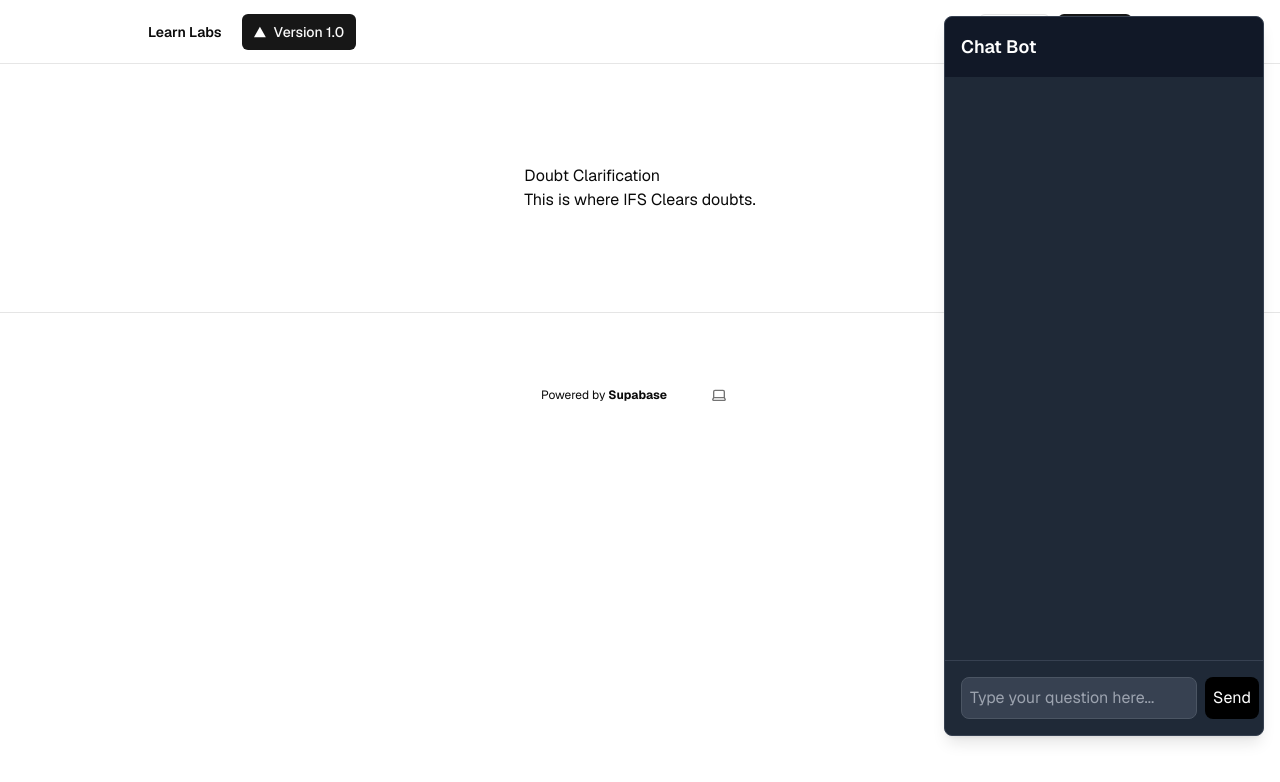
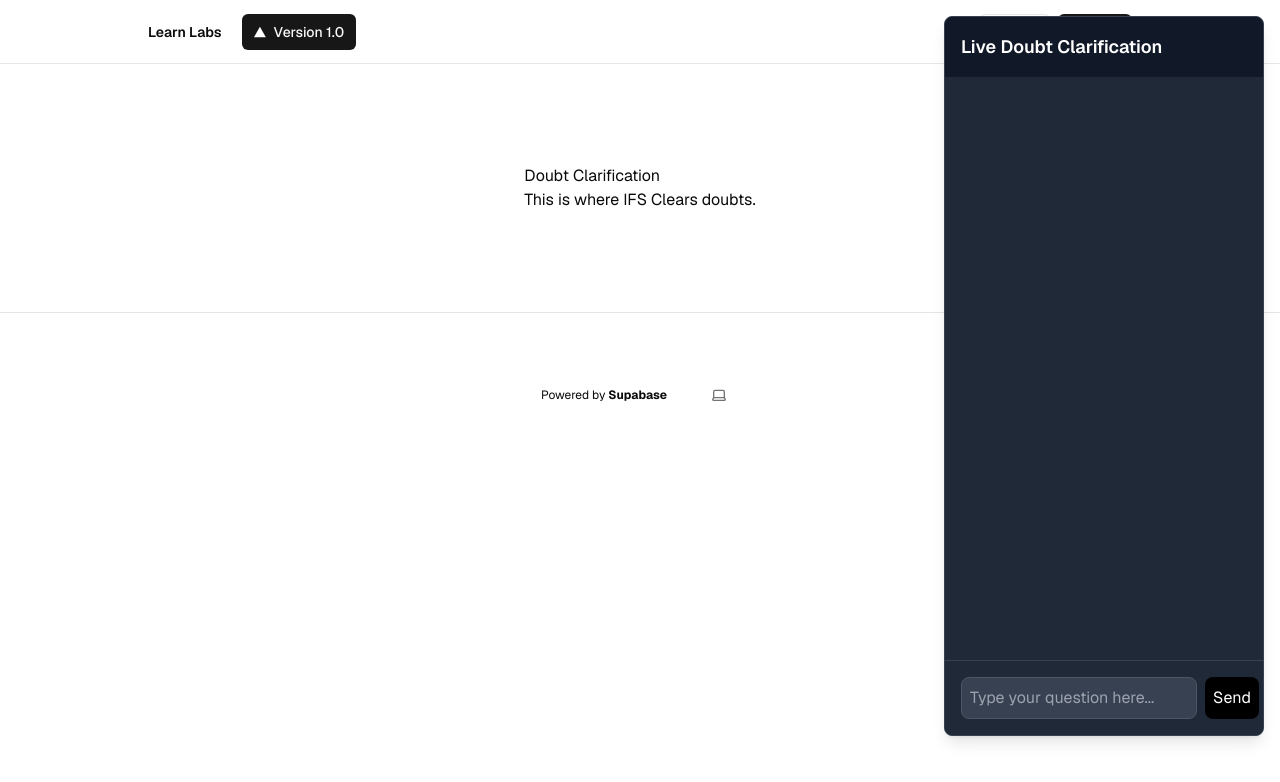
Before and after one commit to Harish3000/Learn-Labs, a Next.js app in the folder next-app/: page /protected/doubt-clarification in a window 1280 px wide. Shown: the top 782 px of the page. Built offline with nearby package versions, Linux system fonts and the light colour scheme; no server answers.

Commit message:
11.1: change headings

```diff
--- a/next-app/app/protected/doubt-clarification/chatbot.tsx
+++ b/next-app/app/protected/doubt-clarification/chatbot.tsx
@@ -14,10 +14,10 @@ const ChatBotComponent: FC = () => {
   return (
     <div className="fixed right-4 bottom-16 w-80 h-[90vh] bg-gray-800 border border-gray-700 rounded-lg shadow-lg flex flex-col">
       <div className="bg-gray-900 text-white text-lg font-semibold p-4 rounded-t-lg">
-        Chat Bot
+        Live Doubt Clarification
       </div>
       <div className="flex-1 p-4 overflow-y-auto space-y-2 text-white">
-        {/* Messages will appear here */}
+        {/*doubt clarify will appear here */}
       </div>
       <div className="flex p-4 border-t border-gray-700">
         <input
```
